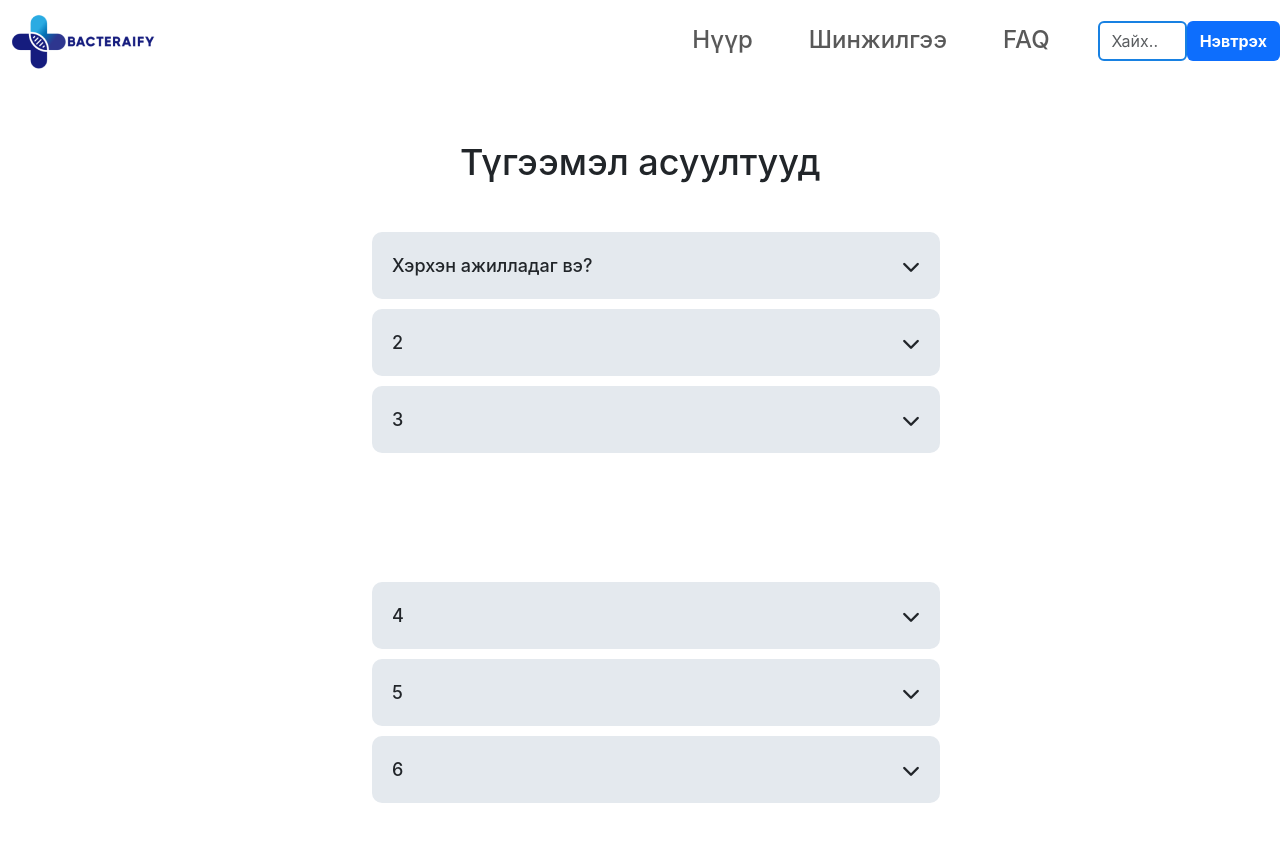
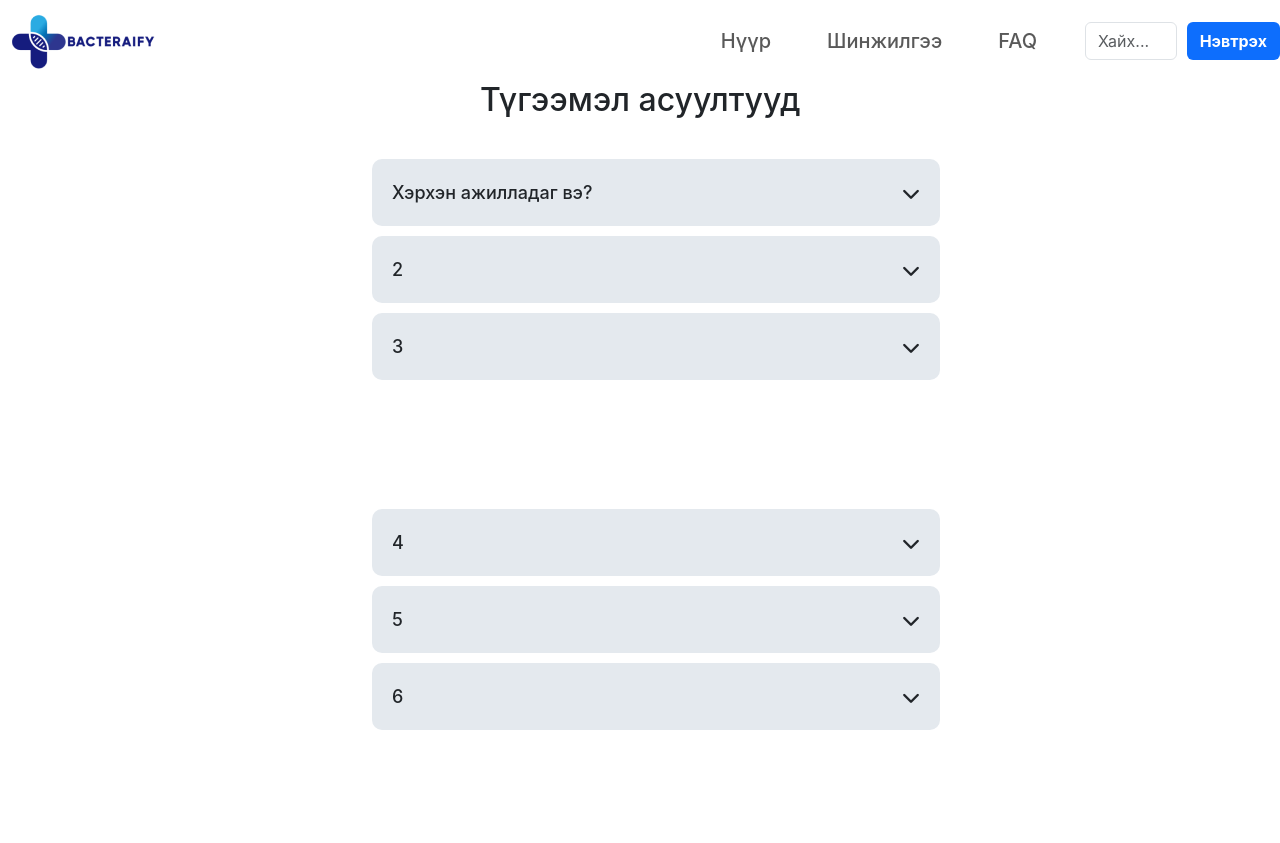
Before and after one commit to nrnbt/bacteraify, a Django app: template bacteraify/templates/pages/faq.html in a window 1280 px wide. After the commit the page ends 730 px from the top, so only its background shows below. Run offline with Django 4.2, Linux system fonts and the light colour scheme; the template is opened without the code that fills it, so the values that code supplies are empty.

Commit message:
faq update

```diff
--- a/bacteraify/static/css/faq.css
+++ b/bacteraify/static/css/faq.css
@@ -1,85 +1,6 @@
-body {
-    margin: 0;
-    font-family: -apple-system, BlinkMacSystemFont, "Segoe UI", "Roboto", "Oxygen",
-        "Ubuntu", "Cantarell", "Fira Sans", "Droid Sans", "Helvetica Neue",
-        sans-serif;
-    -webkit-font-smoothing: antialiased;
-    -moz-osx-font-smoothing: grayscale;
-    display: flex;
-    flex-direction: column;
-    justify-content: center;
-    align-items: center;
-    overflow-x: hidden;
-}
-
-code {
-    font-family: source-code-pro, Menlo, Monaco, Consolas, "Courier New",
-        monospace;
-}
-
-h1 {
+.margin-t h1 {
     font-size: 36px;
     margin-top: 60px;
-}
-
-h2 {
-    font-size: 24px;
-    margin-bottom: 0px;
-}
-
-a {
-    text-decoration: none;
-    color: #2F8AE4;
-}
-
-.h-full {
-    height: 100%;
-}
-
-.w-full {
-    width: 100%;
-}
-
-.bg-primary {
-    background-color: #003376;
-}
-
-.bg-tertiary {
-    background-color: #4C4C4C;
-}
-
-.flex {
-    display: flex;
-}
-
-.gap-40 {
-    gap: 40px;
-}
-
-.text-white {
-    color: #fff;
-}
-
-.max-w-8xl {
-    max-width: 1366px;
-}
-
-.selected-nav {
-    color: #1881E2;
-    border-bottom: 3px solid #1881E2;
-    border-color: #1881E2;
-}
-
-.search-input {
-    border: 2px solid #1881E2;
-}
-
-.font-semibold {
-    font-weight: bold;
-}
-
-.justify-end {
-    justify-content: end;
 }
 
 .margin {
@@ -159,6 +80,7 @@ a {
     .content2 {
         grid-area: c;
     }
+
     #accordion label+input[type="radio"]:checked+.content {
         max-height: 500px;
     }
--- a/bacteraify/templates/pages/faq.html
+++ b/bacteraify/templates/pages/faq.html
@@ -10,13 +10,14 @@
   <link href="https://cdn.jsdelivr.net/npm/bootstrap@5.3.2/dist/css/bootstrap.min.css" rel="stylesheet"
     integrity="sha384-T3c6CoIi6uLrA9TneNEoa7RxnatzjcDSCmG1MXxSR1GAsXEV/Dwwykc2MPK8M2HN" crossorigin="anonymous">
   <link rel="stylesheet" href="{% static 'css/faq.css' %}">
+  <link rel="stylesheet" href="{% static 'css/main.css' %}">
   <link rel="stylesheet" href="https://cdnjs.cloudflare.com/ajax/libs/font-awesome/6.4.2/css/all.min.css"
     integrity="sha512-z3gLpd7yknf1YoNbCzqRKc4qyor8gaKU1qmn+CShxbuBusANI9QpRohGBreCFkKxLhei6S9CQXFEbbKuqLg0DA=="
     crossorigin="anonymous" referrerpolicy="no-referrer" />
 </head>
 
 <body>
-  {% include 'navbar.html' %}
+  {% include 'components/navbar.html' %}
   <h1>Түгээмэл асуултууд</h1>
 
   <div class="grid-container">
@@ -38,9 +39,7 @@
           <label for="second"> 2 <i class="fa fa-chevron-down" ></i></label>
           <input type="radio" name="accordion" id="second">
           <div class="content">
-            <p>dfsfsfdsfdsfsdfsdfsdfsdfsdddddddddddddddddddddddddddddddddddddd
-              ddddddddddddddddddsfsdfsdfsdffffffffffffsfsfshgfhfghfghgfhfghgfh
-              fghgfhhhhhhhhhhhhhhhhhhhhhhhhhhhhhhhhhhhhhhhhhhhhhhhhhhhhhhh</p>
+            <p>dfs</p>
           </div>
         </li>
 
@@ -48,9 +47,7 @@
           <label for="third"> 3 <i class="fa fa-chevron-down" ></i></label>
           <input type="radio" name="accordion" id="third">
           <div class="content">
-            <p>dfsfsfdsfdsfsdfsdfsdfsdfsdddddddddddddddddddddddddddddddddddddd
-              ddddddddddddddddddsfsdfsdfsdffffffffffffsfsfshgfhfghfghgfhfghgfh
-              fghgfhhhhhhhhhhhhhhhhhhhhhhhhhhhhhhhhhhhhhhhhhhhhhhhhhhhhhhh</p>
+            <p>dfs</p>
           </div>
         </li>
 
@@ -73,9 +70,7 @@
           <label for="fifth"> 5<i class="fa fa-chevron-down" ></i></label>
           <input type="radio" name="accordion" id="fifth">
           <div class="content">
-            <p>dfsfsfdsfdsfsdfsdfsdfsdfsdddddddddddddddddddddddddddddddddddddd
-              ddddddddddddddddddsfsdfsdfsdffffffffffffsfsfshgfhfghfghgfhfghgfh
-              fghgfhhhhhhhhhhhhhhhhhhhhhhhhhhhhhhhhhhhhhhhhhhhhhhhhhhhhhhh</p>
+            <p>dfs</p>
           </div>
         </li>
 
@@ -83,9 +78,7 @@
           <label for="sixth"> 6 <i class="fa fa-chevron-down" ></i></label>
           <input type="radio" name="accordion" id="sixth">
           <div class="content">
-            <p>dfsfsfdsfdsfsdfsdfsdfsdfsdddddddddddddddddddddddddddddddddddddd
-              ddddddddddddddddddsfsdfsdfsdffffffffffffsfsfshgfhfghfghgfhfghgfh
-              fghgfhhhhhhhhhhhhhhhhhhhhhhhhhhhhhhhhhhhhhhhhhhhhhhhhhhhhhhh</p>
+            <p>dfs</p>
           </div>
         </li>
 
```
